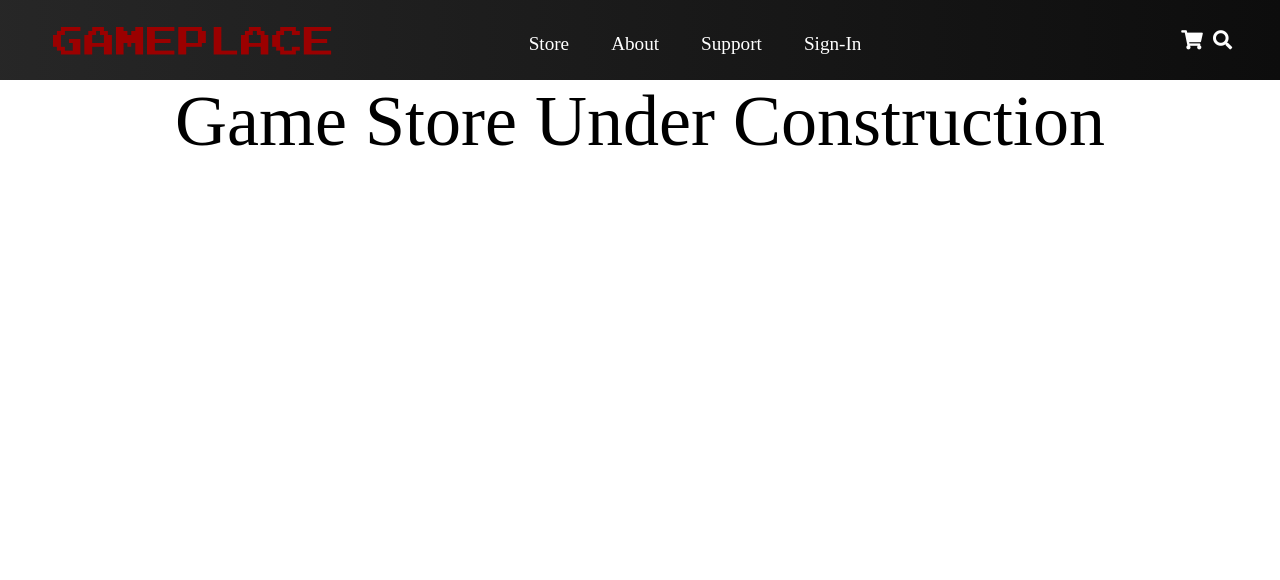
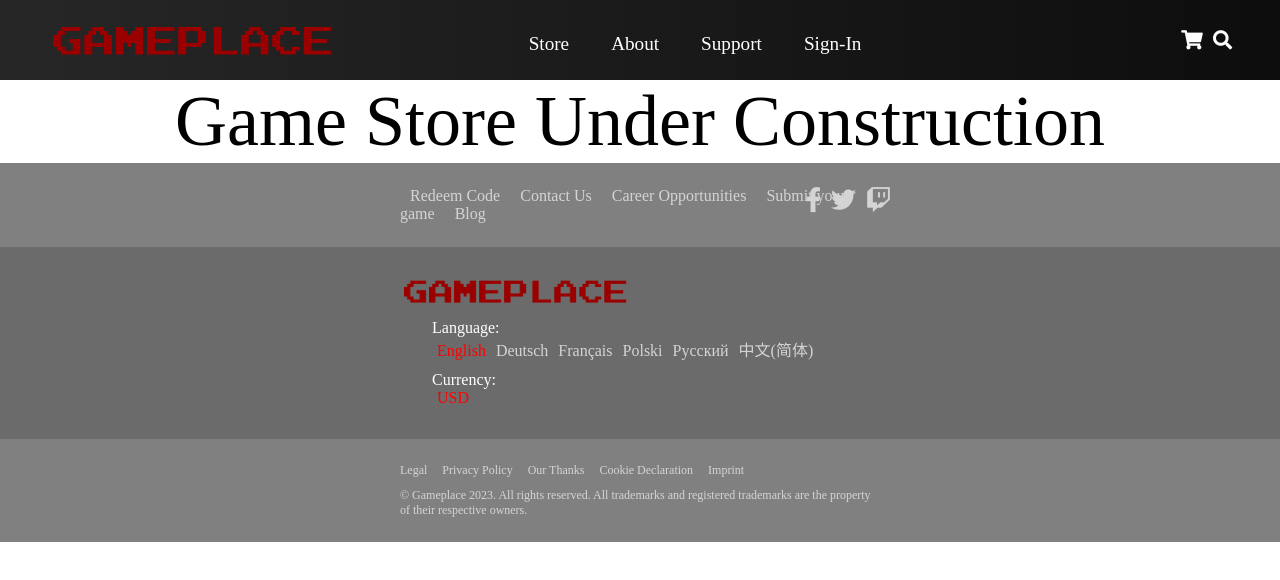
Before and after one commit to NCunningham12/react-gameplace, a React (Create React App) app: page /store in a window 1280 px wide. Shown: the top 580 px of the page. Built offline with nearby package versions, Linux system fonts and the light colour scheme.

Commit message:
Footer Complete

```diff
--- a/src/App.js
+++ b/src/App.js
@@ -4,6 +4,7 @@
 import Navbar from './components/Navbar';
 import Home from './pages/Home.js'
 import Store from './pages/Store';
+import Footer from './components/Footer';
 
 function App() {
   return (
@@ -14,6 +15,7 @@
           <Route path='/' Component={Home} />
           <Route path='/store' Component={Store} />
         </Routes>
+        <Footer />
       </Router>
     </>
   );
--- /dev/null
+++ b/src/components/Footer.css
@@ -0,0 +1,162 @@
+.footer-container {
+  background: #000;
+  color: #fff;
+}
+
+.top-bar-container {
+  display: flex;
+  flex-direction: row;
+  background-color: rgb(128, 128, 128);
+  padding: 1.5rem 25rem;
+  justify-content: flex-start;
+}
+
+.top-bar-link {
+  color: #d4d4d4;
+  text-decoration: none;
+  padding: 0 10px;
+}
+
+.top-bar-link:hover {
+  color: #fff;
+}
+
+.socials {
+  display: flex;
+  justify-self: flex-end;
+  position: absolute;
+  right: 30%;
+}
+
+.social {
+  color: #d4d4d4;
+  padding: 0 5px;
+  font-size: 25px;
+}
+
+.social:hover {
+  color: #fff;
+}
+
+.mid-bar-container {
+  display: flex;
+  flex-direction: row;
+  flex-wrap: wrap;
+  background-color: rgb(107, 107, 107);
+  padding: 1.5rem 25rem;
+  justify-content: flex-start;
+  align-items: center;
+}
+
+.mid-bar-logo {
+  display: flex;
+  height: 40px;
+  margin: 0;
+}
+
+.mid-bar-links-container {
+  display: flex;
+  flex-direction: column;
+  margin: 0 5%;
+  padding: 0.5rem;
+}
+
+.language-wrapper {
+  margin-bottom: 10px;
+}
+
+.language {
+  flex-direction: row;
+  color: #d4d4d4;
+  text-decoration: none;
+  padding: 0 5px;
+}
+
+.language:hover {
+  color: #fff;
+}
+
+.language:active {
+  color: red;
+}
+
+.currency {
+  flex-direction: row;
+  color: #d4d4d4;
+  text-decoration: none;
+  padding: 0 5px;
+}
+
+.currency:hover {
+  color: #fff;
+}
+
+.active {
+  color: red;
+}
+
+.bottom-bar-container {
+  display: flex;
+  flex-direction: column;
+  flex-wrap: wrap;
+  background-color: rgb(128, 128, 128);
+  padding: 1.5rem 25rem;
+  justify-content: center;
+}
+
+.bottom-bar-links-container {
+  display: flex;
+  flex-direction: row;
+  padding-bottom: 10px;
+}
+
+.bottom-bar-link {
+  flex-direction: row;
+  color: #d4d4d4;
+  text-decoration: none;
+  font-size: 12px;
+  padding-right: 15px;
+}
+
+.bottom-bar-link:hover {
+  color: #fff;
+}
+
+.copyrights {
+  font-size: 12px;
+  color: #d4d4d4;
+}
+
+@media screen and (max-width: 1490px) {
+  .top-bar {
+    justify-content: space-between;
+  }
+}
+
+@media screen and (max-width: 1240px) {
+  .top-bar-container {
+    display: flex;
+    padding: 2rem;
+    flex-direction: column;
+  }
+
+  .socials {
+    display: flex;
+    position: inherit;
+    flex-direction: row;
+    justify-content: flex-end;
+    align-items: flex-end;
+  }
+
+  .mid-bar-container {
+    padding: 2rem;
+  }
+
+  .bottom-bar-container {
+    padding: 2rem;
+  }
+
+  .social-media-wrap {
+    flex-direction: column;
+  }
+}
--- /dev/null
+++ b/src/components/Footer.js
@@ -0,0 +1,56 @@
+import React from 'react'
+import { Link } from 'react-router-dom'
+import './Footer.css'
+
+const Footer = () => {
+  return (
+    <div className='footer-container'>
+      <div className="top-bar-container">
+        <div className="top-bar">
+          <Link className='top-bar-link' to='' >Redeem Code</Link>
+          <Link className='top-bar-link' to='' >Contact Us</Link>
+          <Link className='top-bar-link' to='' >Career Opportunities</Link>
+          <Link className='top-bar-link' to='' >Submit your game</Link>
+          <Link className='top-bar-link' to='' >Blog</Link>
+        </div>
+        <div className="socials">
+          <Link className="social"><i class="fab fa-facebook-f"></i></Link>
+          <Link className="social"><i class="fab fa-twitter"></i></Link>
+          <Link className="social"><i class="fab fa-twitch"></i></Link>
+        </div>
+      </div>
+      <div className="mid-bar-container">
+        <div className="mid-bar-logo-container">
+          <img src={require("../assets/images/gameplace-logo.png")} alt="Gameplace Logo" className="mid-bar-logo" />
+        </div>
+        <div className="mid-bar-links-container">
+          <div className="language-wrapper">
+            <p className="language-header">Language:</p>
+            <Link className="language active">English</Link>
+            <Link className="language">Deutsch</Link>
+            <Link className="language">Français</Link>
+            <Link className="language">Polski</Link>
+            <Link className="language">Pусский</Link>
+            <Link className="language">中文(简体)</Link>
+          </div>
+          <div className="currency-container">
+            <p className="currency-header">Currency:</p>
+            <Link className="currency active">USD</Link>
+          </div>
+        </div>
+      </div>
+      <div className="bottom-bar-container">
+        <div className="bottom-bar-links-container">
+          <Link className="bottom-bar-link">Legal</Link>
+          <Link className="bottom-bar-link">Privacy Policy</Link>
+          <Link className="bottom-bar-link">Our Thanks</Link>
+          <Link className="bottom-bar-link">Cookie Declaration</Link>
+          <Link className="bottom-bar-link">Imprint</Link>
+        </div>
+        <div className="copyrights">© Gameplace 2023. All rights reserved. All trademarks and registered trademarks are the property of their respective owners.</div>
+      </div>
+    </div>
+  )
+}
+
+export default Footer
```
